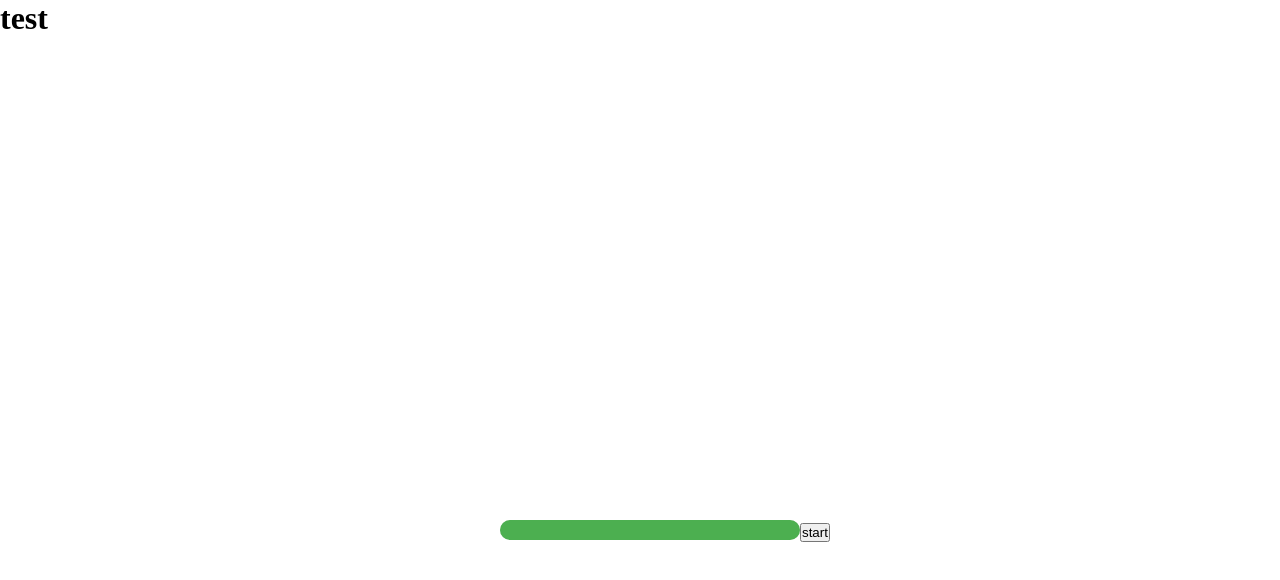
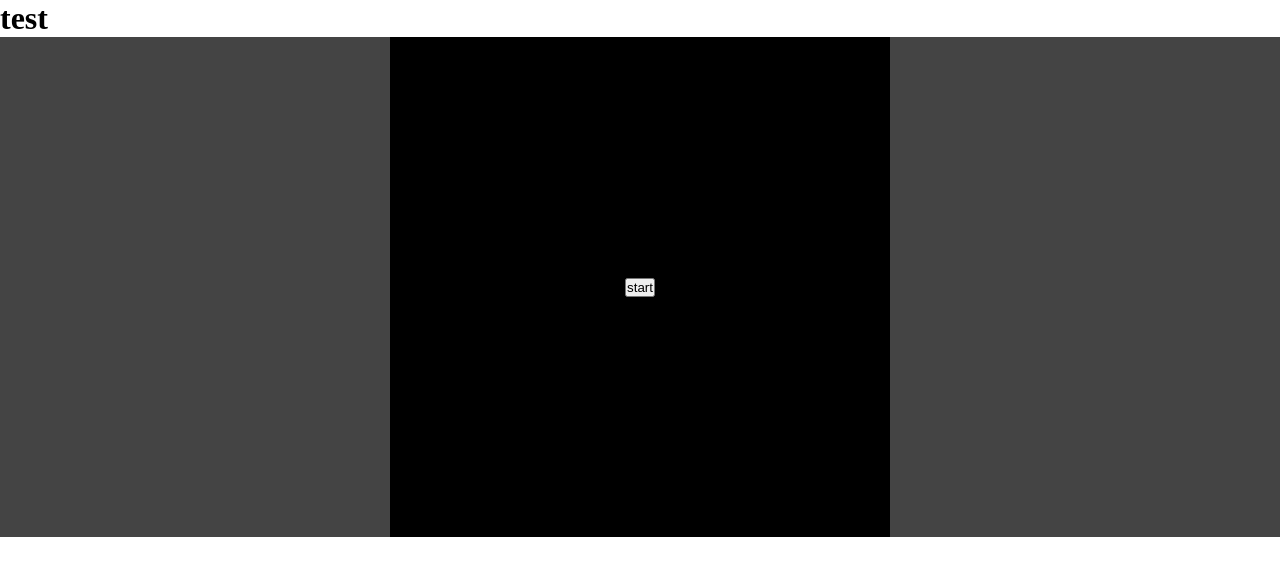
Before and after one commit to shawn-dev-5790/project-game-engine-ts, a React (Vite) app: page / in a window 1280 px wide. Shown: the top 580 px of the page. Built offline with nearby package versions, Linux system fonts and the light colour scheme.

Commit message:
feat: :art: 인풋 시스템 관련 메모 추가

```diff
--- /dev/null
+++ b/src/App.css
@@ -0,0 +1,17 @@
+.wrap {
+  position: relative;
+  display: flex;
+  justify-content: center;
+  align-items: center;
+  background-color: #444;
+}
+.ui {
+  position: absolute;
+  top: 0;
+  left: 0;
+  right: 0;
+  bottom: 0;
+  display: flex;
+  justify-content: center;
+  align-items: center;
+}
--- a/src/App.tsx
+++ b/src/App.tsx
@@ -1,12 +1,15 @@
+import "./App.css";
 import { useLayoutEffect, useState } from "react";
 import asset from "./engine/manager/AssetManager";
 import game from "./engine/manager/GameManager";
 
 export default function App() {
   const [percentPreload, setPercentPreload] = useState<number>(0);
+  const [ready, setReady] = useState<boolean>(false);
 
   useLayoutEffect(() => {
     let timer = setTimeout(() => {}, 0);
+    runEverySecond();
 
     function runEverySecond() {
       setPercentPreload(asset.percentLoaded);
@@ -18,21 +21,33 @@ export default function App() {
         return;
       }
 
-      game.init(document.getElementById("screen") as HTMLCanvasElement);
-
-      clearTimeout(timer);
-
-      console.log(game, asset);
+      timer = setTimeout(() => {
+        setReady(true);
+        game.init(document.getElementById("screen") as HTMLCanvasElement);
+        console.log(game, asset);
+        clearTimeout(timer);
+      }, 2000);
     }
-    runEverySecond();
   }, []);
 
   return (
     <div>
       <h1>test</h1>
-      <canvas id="screen" width={500} height={500}></canvas>
-      <progress id="file" max="100" value={percentPreload} />
-      <button onClick={() => game.start()}>start</button>
+      <main className="wrap">
+        <canvas id="screen" width={500} height={500}></canvas>
+        <div className="ui">
+          {ready ? (
+            <>
+              {!game.isRunning() && (
+                // FIXME: 여기서는 상태값이 업데이트 되지 않아. 그래서 인풋 핸들러를 달고, 이벤트 처리를 통해서 소통하는 형식으로 하자
+                <button onClick={() => game.start()}>start</button>
+              )}
+            </>
+          ) : (
+            <progress id="file" max="100" value={percentPreload} />
+          )}
+        </div>
+      </main>
     </div>
   );
 }
--- a/src/engine/GameLoop.ts
+++ b/src/engine/GameLoop.ts
@@ -15,6 +15,10 @@ export default class GameLoop {
     this.draw = new Time(fps, 1);
     this.calc = new Time(1, speed);
     this.dummys = [new Dummy()];
+  }
+
+  public get isRunning() {
+    return this.running;
   }
 
   public start(): void {
--- a/src/engine/Sprite.ts
+++ b/src/engine/Sprite.ts
@@ -21,7 +21,6 @@ class Sprite {
 
   public animate(delta: number): void {
     this.elapsed += delta;
-    console.log(delta, this.elapsed);
 
     if (this.elapsed < this.duration) return;
     this.elapsed = 0;
--- a/src/engine/manager/GameManager.ts
+++ b/src/engine/manager/GameManager.ts
@@ -12,6 +12,9 @@ class GameManager {
   public stop() {
     this.gameLoop?.stop();
   }
+  public isRunning(): boolean {
+    return !!this.gameLoop?.isRunning;
+  }
 }
 
 // exec
--- a/src/index.css
+++ b/src/index.css
@@ -2,6 +2,9 @@
   margin: 0;
   padding: 0;
   box-sizing: border-box;
+}
+canvas {
+  background-color: #000;
 }
 progress {
   width: 300px;
@@ -9,18 +12,15 @@ progress {
   appearance: none;
   -webkit-appearance: none;
 }
-
 progress::-webkit-progress-bar {
   background-color: #ddd;
   border-radius: 20px;
 }
-
 progress::-webkit-progress-value {
   background-color: #4caf50;
   border-radius: 20px;
   transition: width 0.5s ease-in-out; /* 트랜지션 설정 */
 }
-
 progress::-moz-progress-bar {
   background-color: #4caf50;
   border-radius: 20px;
```
